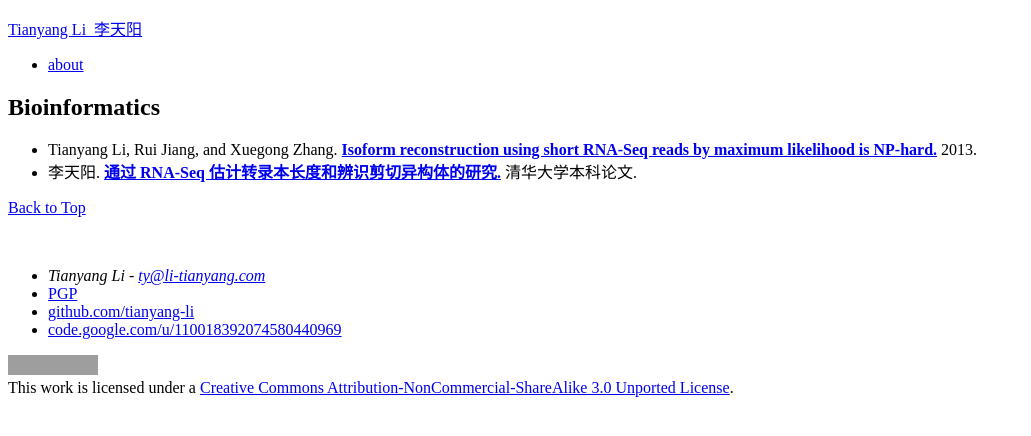
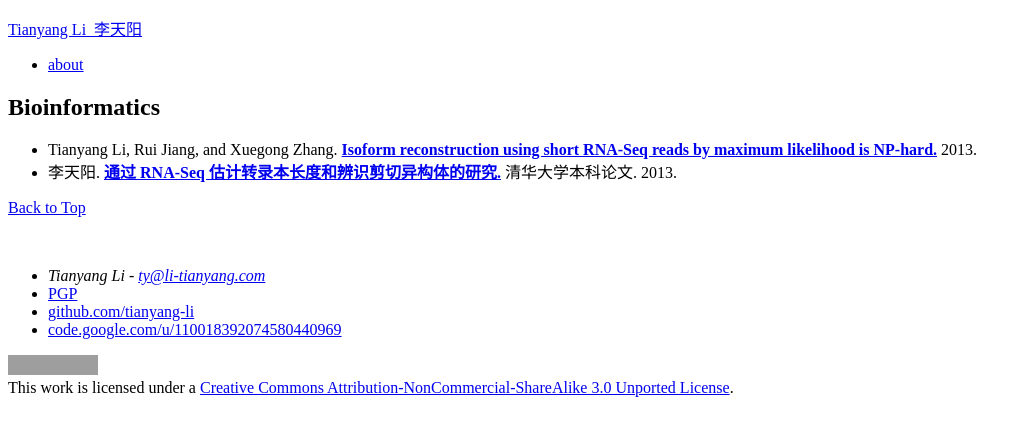
Before and after one commit to li-tianyang/li-tianyang.github.com, a Jekyll site: the page built from research/bioinformatics/index.md, in a window 1280 px wide. Shown: the top 436 px of the page, without its empty margins (0-1031 px from the left). Built offline with Jekyll 4.4.1, drawn with Linux system fonts in a browser that asks for light colours; grey boxes are pictures that could not be loaded.

Commit message:
add year to undergrad thesis

```diff
--- a/research/bioinformatics/index.md
+++ b/research/bioinformatics/index.md
@@ -9,7 +9,7 @@ description: ""
 
 <ul>
 <li>Tianyang Li, Rui Jiang, and Xuegong Zhang. <a href="http://arxiv.org/abs/1305.0916"><strong>Isoform reconstruction using short RNA-Seq reads by maximum likelihood is NP-hard.</strong></a> 2013.</li>
-<li> 李天阳. <a href="./lty-tsinghua-undergrad-thesis.pdf"><strong>通过 RNA-Seq 估计转录本长度和辨识剪切异构体的研究.</strong></a> 清华大学本科论文.</li>
+<li> 李天阳. <a href="./lty-tsinghua-undergrad-thesis.pdf"><strong>通过 RNA-Seq 估计转录本长度和辨识剪切异构体的研究.</strong></a> 清华大学本科论文. 2013.</li>
 </ul>
 
 <!--
```
